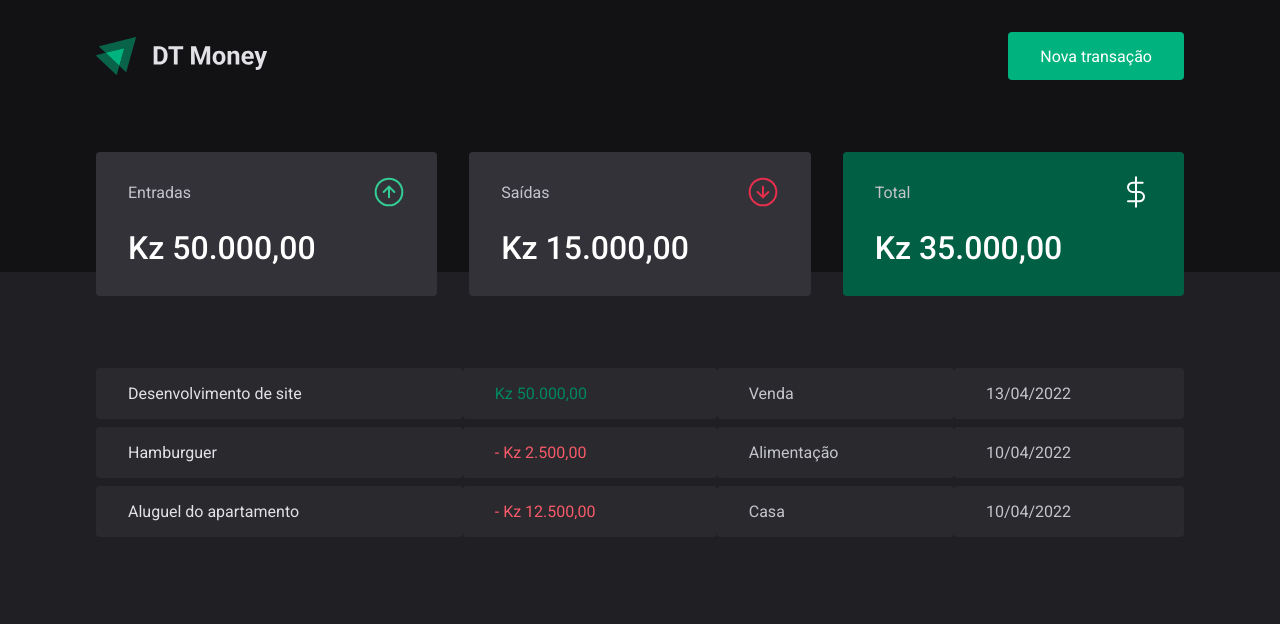
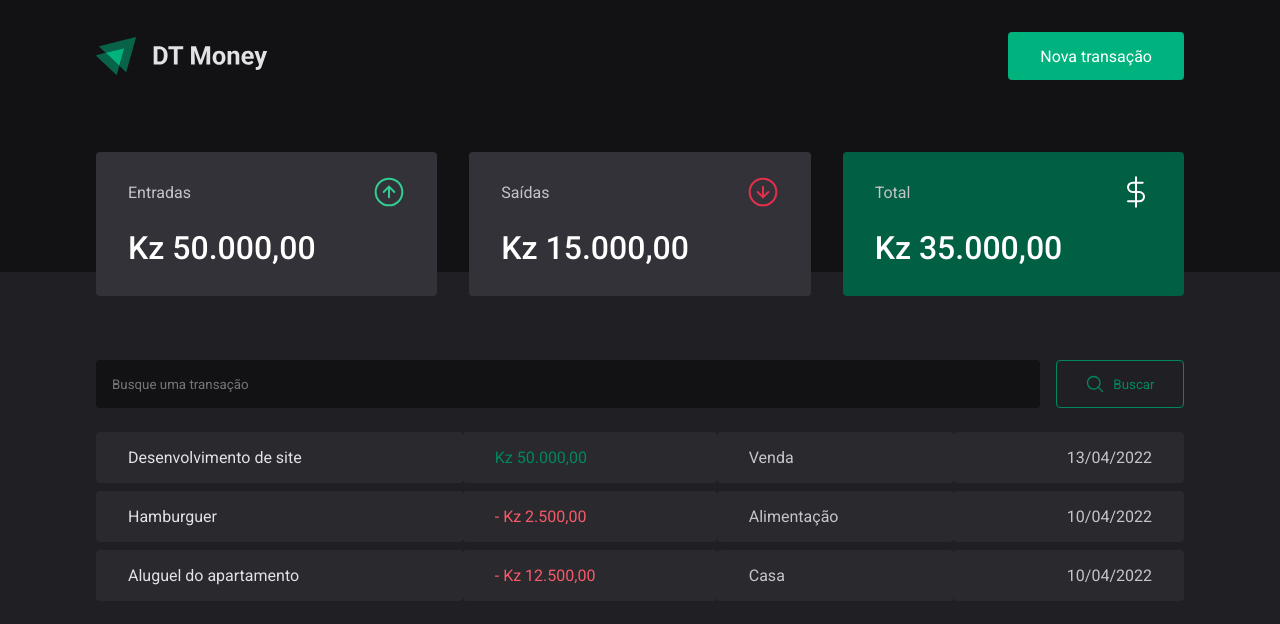
Before and after one commit to aristidesquetajr/dtmoney, a React (Vite) app: page / in a window 1280 px wide. Shown: the top 624 px of the page. Built offline with nearby package versions, Linux system fonts and the light colour scheme.

Commit message:
feat: added SearchBar

```diff
--- a/src/components/Dashboard/index.tsx
+++ b/src/components/Dashboard/index.tsx
@@ -1,3 +1,4 @@
+import { SearchBar } from '../SearchBar'
 import { Summary } from '../Summary'
 import { TransitionsTable } from '../TransitionsTable'
 import { Cointainer } from './styles'
@@ -6,6 +7,7 @@ export function Dashboard() {
   return (
     <Cointainer>
       <Summary />
+      <SearchBar />
       <TransitionsTable />
     </Cointainer>
   )
--- /dev/null
+++ b/src/components/SearchBar/index.tsx
@@ -0,0 +1,15 @@
+import { MagnifyingGlass } from '@phosphor-icons/react'
+
+import { Container } from './styles'
+
+export function SearchBar() {
+  return (
+    <Container>
+      <input type="text" placeholder="Busque uma transação" />
+      <button type="submit">
+        <MagnifyingGlass size="20" />
+        Buscar
+      </button>
+    </Container>
+  )
+}
--- /dev/null
+++ b/src/components/SearchBar/styles.ts
@@ -0,0 +1,40 @@
+import { styled } from 'styled-components'
+
+export const Container = styled.form`
+  margin-top: 4rem;
+  display: grid;
+  grid-template-columns: 1fr 8rem;
+  grid-template-rows: 3rem;
+  gap: 1rem;
+
+  input {
+    padding-inline: 1rem;
+    background: var(--background);
+    border: 0;
+    border-radius: 0.25rem;
+    color: var(--white);
+
+    &:focus {
+      outline: 1px solid var(--green);
+    }
+  }
+
+  button {
+    background: transparent;
+    border: 1px solid var(--green);
+    border-radius: 0.25rem;
+    color: var(--green);
+
+    display: flex;
+    align-items: center;
+    justify-content: center;
+    gap: 0.5rem;
+
+    transition: all 0.2s;
+
+    &:hover {
+      background: var(--green);
+      color: var(--white);
+    }
+  }
+`
--- a/src/components/TransitionsTable/styles.ts
+++ b/src/components/TransitionsTable/styles.ts
@@ -1,7 +1,7 @@
 import { styled } from 'styled-components'
 
 export const Container = styled.div`
-  margin-top: 4rem;
+  margin-top: 1rem;
 
   table {
     width: 100%;
@@ -22,6 +22,10 @@ export const Container = styled.div`
         color: var(--text-title);
       }
 
+      &:last-child {
+        text-align: right;
+      }
+
       &.deposit {
         color: var(--green);
       }
```
